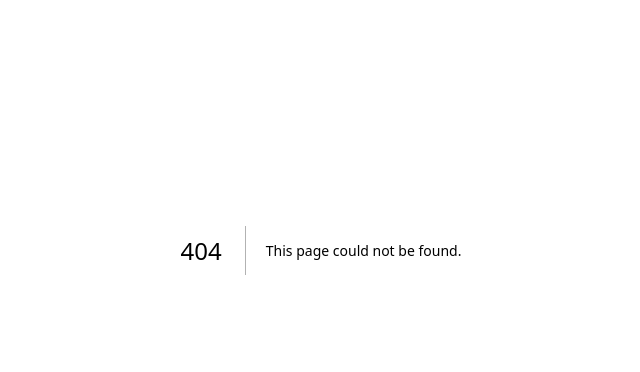
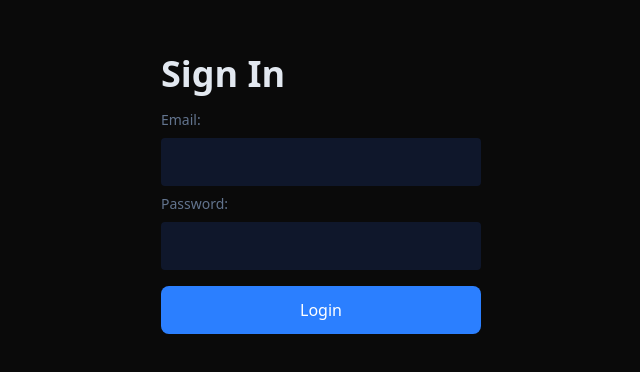
Before and after one commit to EduardoSDACR/caa-challenge, a Next.js app in the folder frontend/: page /auth/signin in a window 1280 px wide. Before the commit this address had no page. Shown: the part 150-522 px from the top of the page, without its empty margins (319-959 px from the left). Built offline with nearby package versions, Linux system fonts and the light colour scheme.

Commit message:
feat: add sign in page

```diff
--- /dev/null
+++ b/frontend/src/app/api/auth/[...nextauth]/route.ts
@@ -0,0 +1,39 @@
+import NextAuth from "next-auth";
+import CredentialsProvider from "next-auth/providers/credentials";
+
+export const authOptions = {
+  providers: [
+    CredentialsProvider({
+      name: "Credentials",
+      credentials: {
+        email: { label: "Email", type: "text" },
+        password: { label: "Password", type: "password" },
+      },
+      async authorize(credentials) {
+        const res = await fetch(
+          `${process.env.NEXT_PUBLIC_API_URL}auth/signin`,
+          {
+            method: "POST",
+            body: JSON.stringify(credentials),
+            headers: { "Content-Type": "application/json" },
+          }
+        );
+
+        const { accessToken } = await res.json();
+
+        if (res.ok) {
+          return accessToken;
+        }
+
+        throw new Error("Wrong credentials");
+      },
+    }),
+  ],
+  pages: {
+    signIn: "/auth/signin",
+  },
+};
+
+const handler = NextAuth(authOptions);
+
+export { handler as GET, handler as POST };
--- /dev/null
+++ b/frontend/src/app/auth/signin/page.tsx
@@ -0,0 +1,83 @@
+"use client";
+import { useForm } from "react-hook-form";
+import { signIn } from "next-auth/react";
+import { useRouter } from "next/navigation";
+import { useState } from "react";
+
+export default function SignInPage() {
+  const {
+    register,
+    handleSubmit,
+    formState: { errors },
+  } = useForm();
+  const router = useRouter();
+  const [error, setError] = useState<string | null>(null);
+
+  const onSubmit = handleSubmit(async (data) => {
+    const res = await signIn("credentials", {
+      email: data.email,
+      password: data.password,
+      redirect: false,
+    });
+
+    if (res!.error) {
+      setError(res!.error);
+    } else {
+      router.push("/dashboard");
+      router.refresh();
+    }
+  });
+
+  return (
+    <div className="h-[calc(100vh-7rem)] flex justify-center items-center">
+      <form onSubmit={onSubmit} className="w-1/4">
+        {error && (
+          <p className="bg-red-500 text-lg text-white p-3 rounded mb-2">
+            {error}
+          </p>
+        )}
+        <h1 className="text-slate-200 font-bold text-4xl mb-4">Sign In</h1>
+        <label htmlFor="email" className="text-slate-500 mb-2 block text-sm">
+          Email:
+        </label>
+        <input
+          type="email"
+          {...register("email", {
+            required: {
+              value: true,
+              message: "Email is required",
+            },
+          })}
+          className="p-3 rounded block mb-2 bg-slate-900 text-slate-300 w-full"
+        />
+        {errors.email && (
+          <span className="text-red-500 text-xs">
+            {typeof errors.email.message === "string" && errors.email.message}
+          </span>
+        )}
+        <label htmlFor="password" className="text-slate-500 mb-2 block text-sm">
+          Password:
+        </label>
+        <input
+          type="password"
+          {...register("password", {
+            required: {
+              value: true,
+              message: "Password is required",
+            },
+          })}
+          className="p-3 rounded block mb-2 bg-slate-900 text-slate-300 w-full"
+        />
+        {errors.password && (
+          <span className="text-red-500 text-xs">
+            {typeof errors.password.message === "string" &&
+              errors.password.message}
+          </span>
+        )}
+        <button className="w-full bg-blue-500 text-white p-3 rounded-lg mt-2">
+          Login
+        </button>
+      </form>
+    </div>
+  );
+}
```
Also changed, not shown: 1 other file (tests, documents, lock files or other folders).
